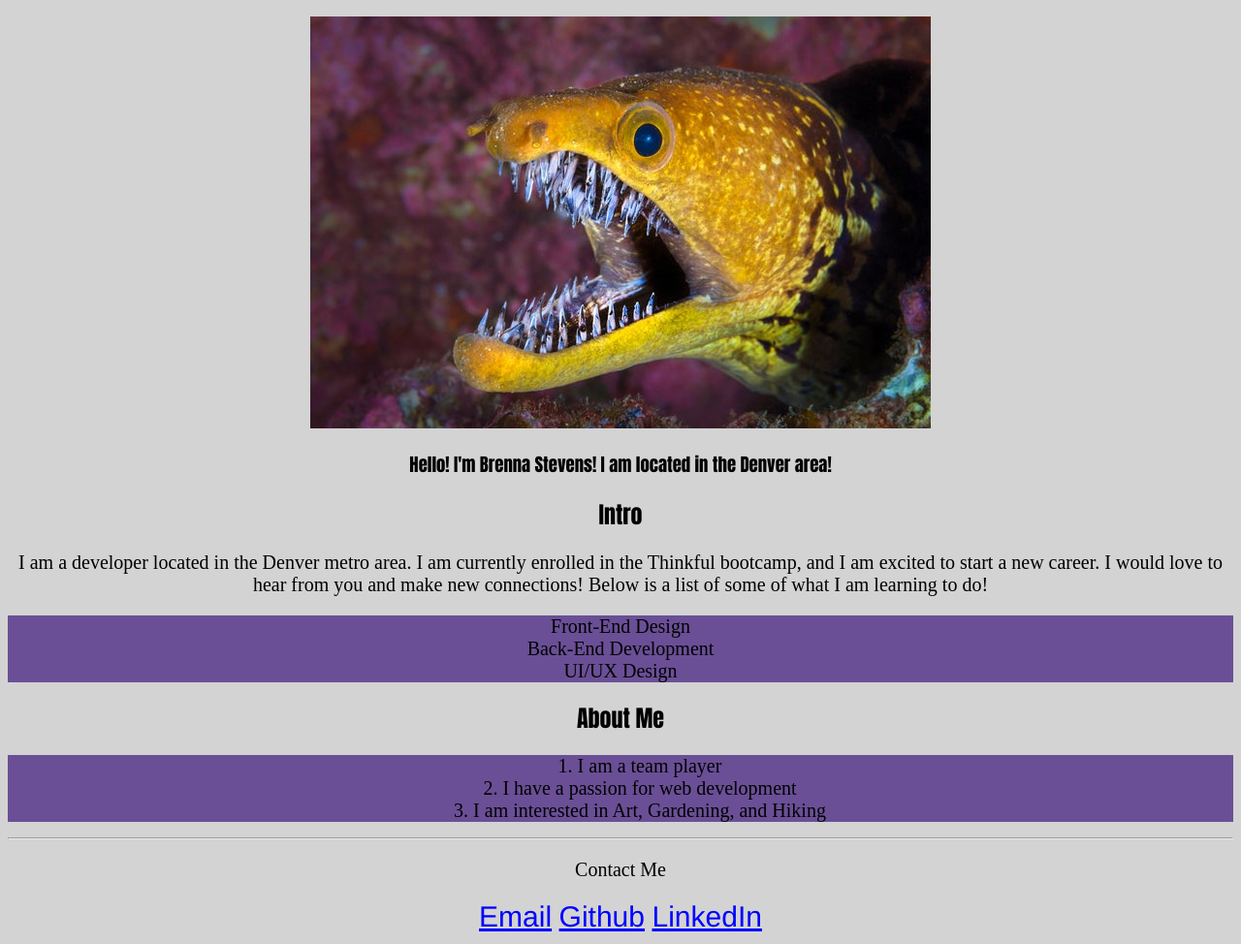
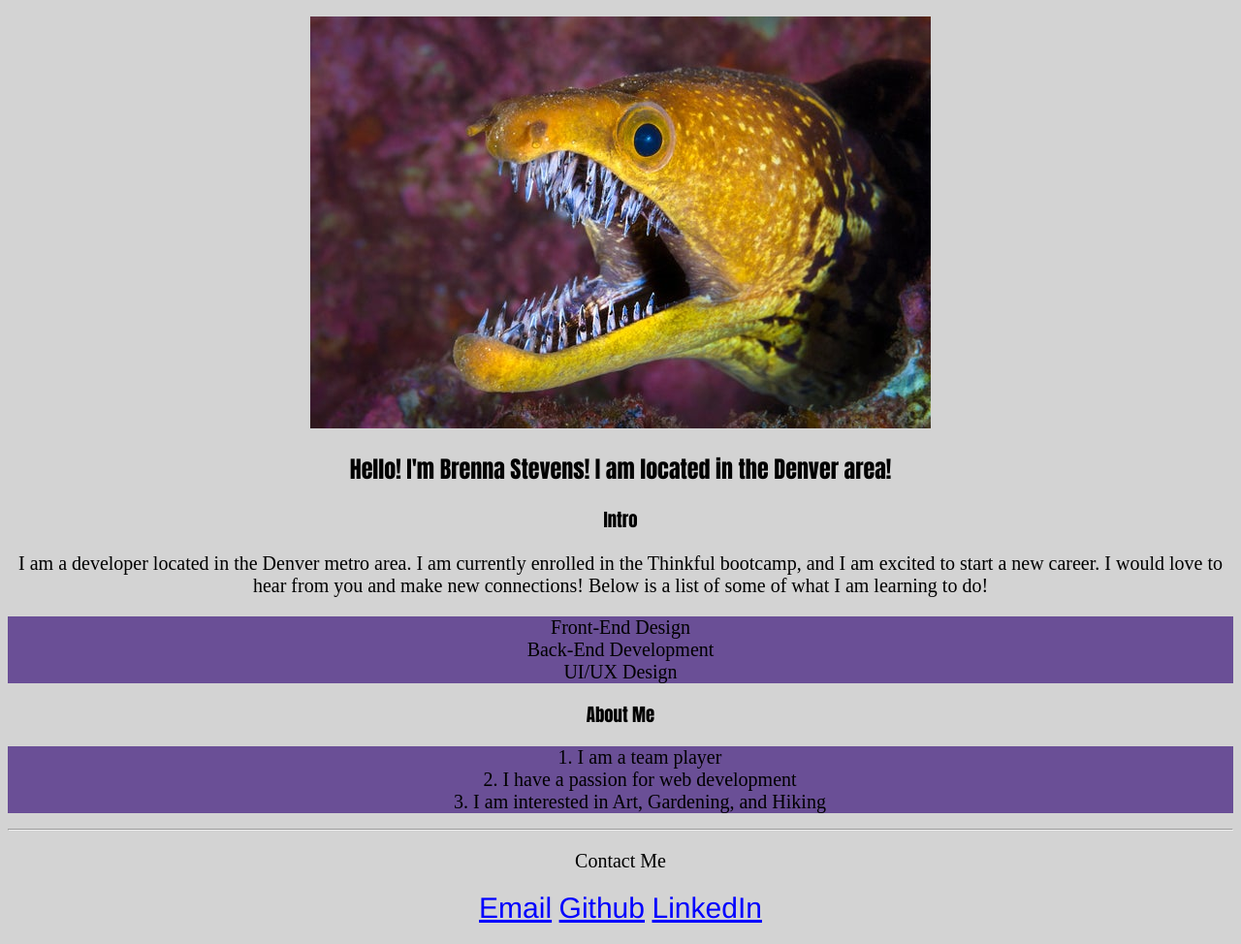
Before and after one commit to Myeranian/Thinkful-basicwebsite, a plain HTML site: page index.html in a window 1280 px wide. Shown: the part 118-1092 px from the top of the page at 97% size. Drawn offline with Linux system fonts and the light colour scheme.

Commit message:
Update index.html

```diff
--- a/index.html
+++ b/index.html
@@ -15,9 +15,9 @@
 
     <main>
     <img src = "eel.jpg" alt="eel image">
-    <h3>Hello! I'm Brenna Stevens! I am located in the Denver area!</h3>
+    <h2>Hello! I'm Brenna Stevens! I am located in the Denver area!</h2>
 
-    <article><h2>Intro</h2>
+    <article><h3>Intro</h3>
         <p>I am a developer located in the Denver metro area. I am currently
             enrolled in the Thinkful bootcamp, and I am excited to start a new
             career. I would love to hear from you and make new connections! Below
@@ -30,7 +30,7 @@
         </ul>
     </article>
 
-    <article><h2>About Me</h2>
+    <article><h3>About Me</h3>
         <ol>
             <li>I am a team player </li> <!-- this is an ordered list-->
             <li>I have a passion for web development</li>
```
